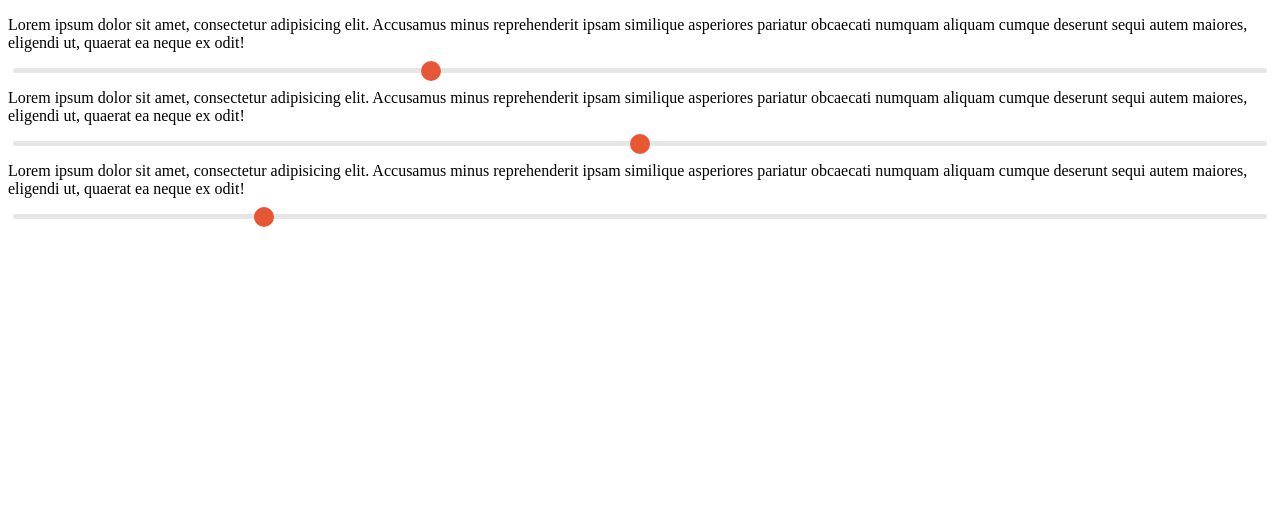
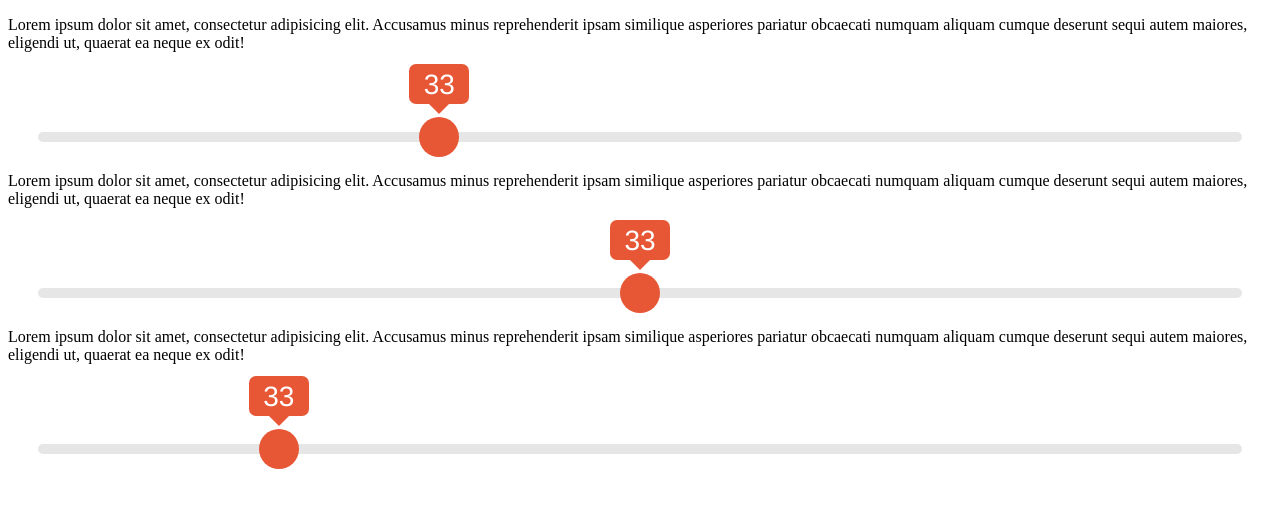
Before and after one commit to Mooth34/step-4, a website: page index.html in a window 1280 px wide. Drawn offline with nearby package versions, Linux system fonts and the light colour scheme.

Commit message:
added numeric label above th thumb and edited some css

```diff
--- a/style.css
+++ b/style.css
@@ -3,20 +3,50 @@
     border-radius: 5px;
     background: #E6E6E6;
     background: linear-gradient(left top, #E6E6E6, #EEEEEE);
-    /*width: 300px;*/
-    height: 5px;
-    margin: 5px;
+    height: 10px;
+    margin: 30px;
+    margin-top: 80px;
     cursor: pointer;
 }
 
 .thumb {
     display: none;
-    width: 20px;
-    height: 20px;
+    width: 40px;
+    height: 40px;
     border-radius: 50%;
     position: relative;
-    left: 10px;
-    top: -7px;
+    left: 20px;
+    top: -15px;
     background: #E75736;
+    color: #FFFFFF;
+    font-family: Helvetica, sans-serif;
+    font-size: 28px;
+    line-height: 1.5;
+    text-align: center;
     cursor: pointer;
 }
+
+.label {
+    width: 60px;
+    height: 40px;
+    background: #E75736;
+    position: relative;
+    left: -10px;
+    top: -53px;
+    border-radius: 7px;
+    cursor: pointer;
+}
+
+.label:before {
+    content: "";
+    width: 0;
+    height: 0;
+    right: 100%;
+    left: 20px;
+    top: 40px;
+    position: absolute;
+    border-top: 10px solid #E75736;
+    border-left: 10px solid transparent;
+    border-right: 10px solid transparent;
+    cursor: pointer;
+}
```
Also changed, not shown: jquery.mySlider.js.
